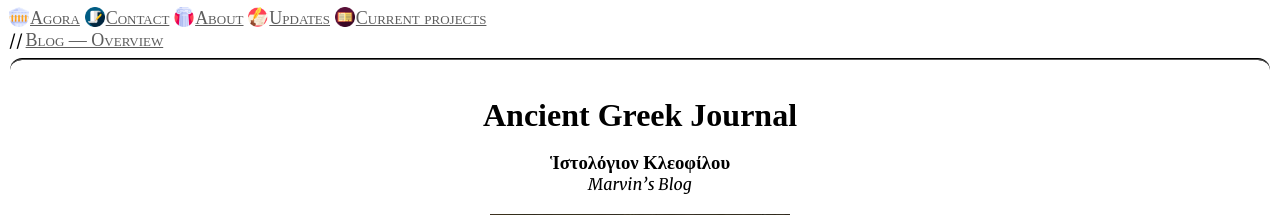
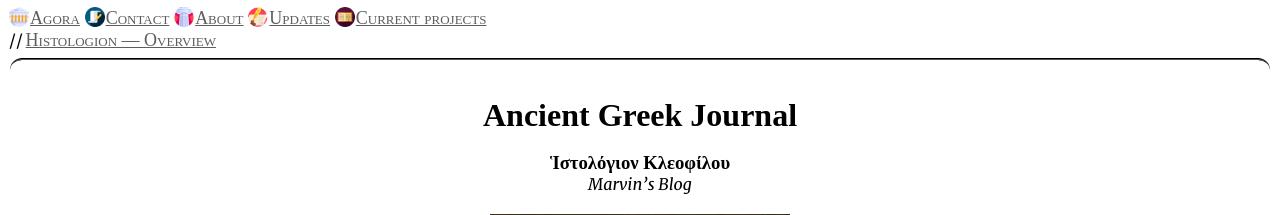
Before and after one commit to mjohanning99/ancient-greek.net, a PHP site: page /journal/index.php in a window 1280 px wide. Shown: the top 215 px of the page. Run offline with PHP 8.4, Linux system fonts and the light colour scheme.

Commit message:
Change Histologion header

```diff
--- a/journal/header.php
+++ b/journal/header.php
@@ -5,6 +5,6 @@
   <li class="header"><a href="/updates/updates.php">Updates</a></li>
   <li class="header"><a href="/projects.php">Current projects</a></li>
   <br>
-  <li class="header"><a href="/blog/index.php">Blog — Overview</a></li>
+  <li class="header"><a href="/blog/index.php">Histologion — Overview</a></li>
 </ul>
 <fieldset class="separator-styled radius"></fieldset>
```
